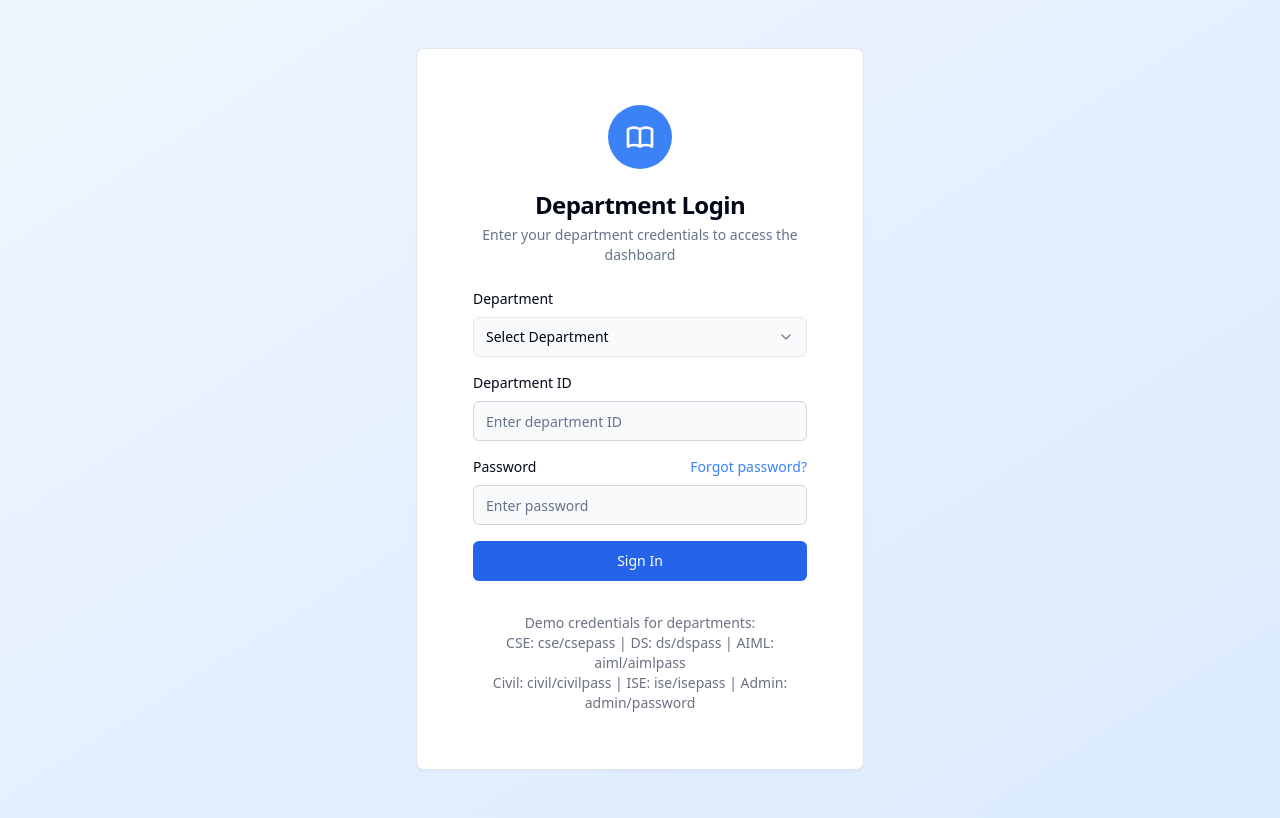
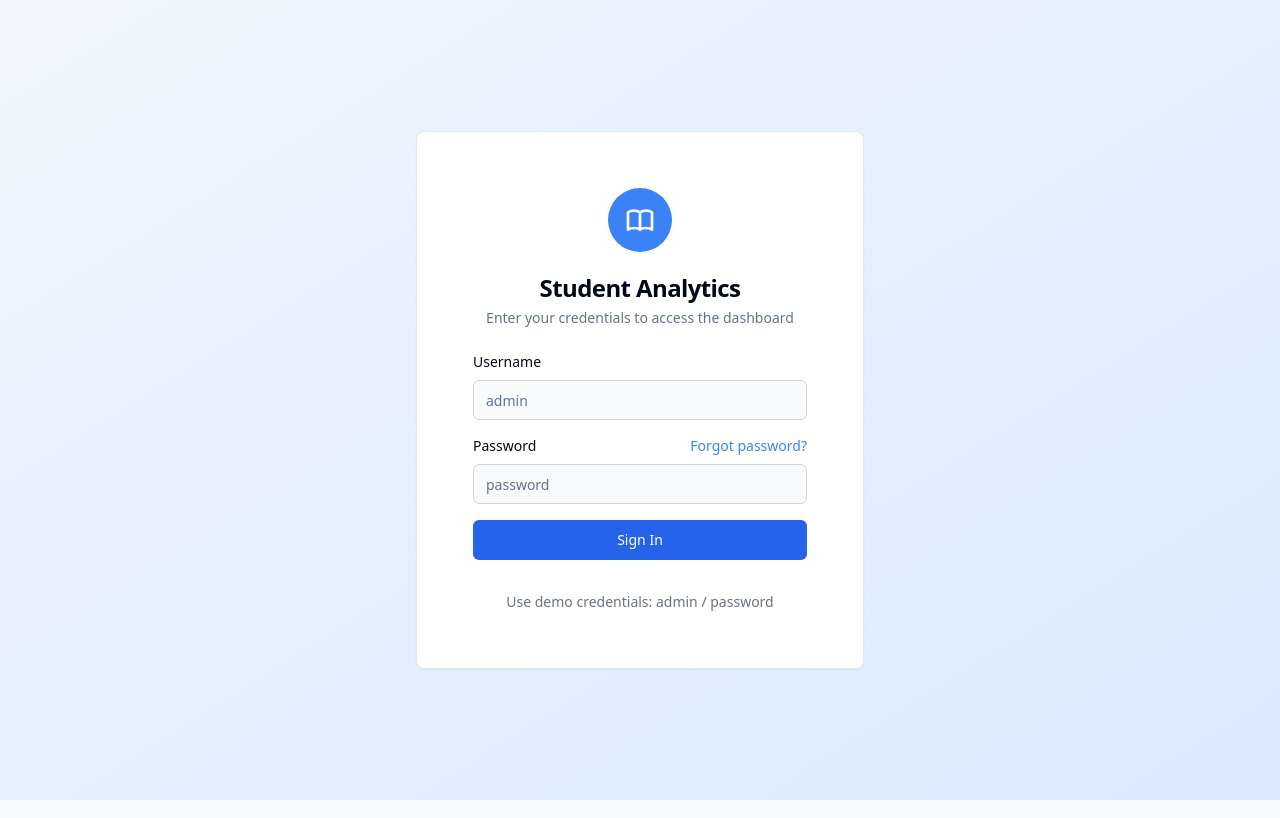
Before and after one commit to Prabhas2004/college-progress-tracker, a React (Vite) app: page / in a window 1280 px wide. Built offline with nearby package versions, Linux system fonts and the light colour scheme.

Commit message:
Reverted to commit d2c9d53537ad489e32493b5bd5cad71b809b6393

```diff
--- a/src/App.tsx
+++ b/src/App.tsx
@@ -4,7 +4,6 @@ import { Toaster as Sonner } from "@/components/ui/sonner";
 import { TooltipProvider } from "@/components/ui/tooltip";
 import { QueryClient, QueryClientProvider } from "@tanstack/react-query";
 import { BrowserRouter, Routes, Route, Navigate } from "react-router-dom";
-import { createContext, useContext, useEffect, useState } from "react";
 import Login from "./pages/Login";
 import Dashboard from "./pages/Dashboard";
 import Semester from "./pages/Semester";
@@ -13,46 +12,12 @@ import NotFound from "./pages/NotFound";
 
 const queryClient = new QueryClient();
 
-// Create Auth Context
-export const AuthContext = createContext<{
-  currentDepartment: string | null;
-  departmentName: string | null;
-}>({
-  currentDepartment: null,
-  departmentName: null,
-});
-
-// Auth Provider Component
-const AuthProvider = ({ children }: { children: React.ReactNode }) => {
-  const [currentDepartment, setCurrentDepartment] = useState<string | null>(null);
-  const [departmentName, setDepartmentName] = useState<string | null>(null);
-
-  useEffect(() => {
-    // Get department info from localStorage
-    const storedDepartment = localStorage.getItem('currentDepartment');
-    const storedDepartmentName = localStorage.getItem('departmentName');
-
-    setCurrentDepartment(storedDepartment);
-    setDepartmentName(storedDepartmentName);
-  }, []);
-
-  return (
-    <AuthContext.Provider value={{ currentDepartment, departmentName }}>
-      {children}
-    </AuthContext.Provider>
-  );
-};
-
-// Custom hook to use Auth context
-export const useAuth = () => useContext(AuthContext);
-
 const App = () => (
   <QueryClientProvider client={queryClient}>
     <TooltipProvider>
       <Toaster />
       <Sonner />
       <BrowserRouter>
-        <AuthProvider>
         <Routes>
           <Route path="/" element={<Login />} />
           <Route path="/dashboard" element={<Dashboard />} />
@@ -60,7 +25,6 @@ const App = () => (
           <Route path="/student/:semId/:studentId" element={<StudentDetail />} />
           <Route path="*" element={<NotFound />} />
         </Routes>
-        </AuthProvider>
       </BrowserRouter>
     </TooltipProvider>
   </QueryClientProvider>
--- a/src/components/CustomHeader.tsx
+++ /dev/null
@@ -1,26 +0,0 @@
-
-import React from 'react';
-import Header from './Header';
-import DepartmentBadge from './DepartmentBadge';
-import { useAuth } from '@/App';
-
-interface CustomHeaderProps {
-  onLogout: () => void;
-}
-
-const CustomHeader = ({ onLogout }: CustomHeaderProps) => {
-  const { departmentName } = useAuth();
-
-  return (
-    <div className="relative">
-      <Header onLogout={onLogout} />
-      {departmentName && (
-        <div className="absolute top-0 right-4 transform mt-4">
-          <DepartmentBadge />
-        </div>
-      )}
-    </div>
-  );
-};
-
-export default CustomHeader;
--- a/src/components/DepartmentBadge.tsx
+++ /dev/null
@@ -1,30 +0,0 @@
-
-import React from 'react';
-import { useAuth } from '@/App';
-import { Badge } from '@/components/ui/badge';
-
-const DepartmentBadge = () => {
-  const { departmentName, currentDepartment } = useAuth();
-
-  if (!departmentName || !currentDepartment) return null;
-
-  // Colors based on department
-  const colors = {
-    cse: "bg-blue-500 hover:bg-blue-600",
-    ds: "bg-green-500 hover:bg-green-600",
-    aiml: "bg-purple-500 hover:bg-purple-600",
-    civil: "bg-yellow-500 hover:bg-yellow-600",
-    ise: "bg-red-500 hover:bg-red-600",
-    admin: "bg-gray-700 hover:bg-gray-800",
-  };
-
-  const badgeColor = colors[currentDepartment as keyof typeof colors] || "bg-blue-500 hover:bg-blue-600";
-
-  return (
-    <Badge className={`${badgeColor} text-white px-3 py-1 text-sm`}>
-      {departmentName}
-    </Badge>
-  );
-};
-
-export default DepartmentBadge;
--- a/src/pages/Login.tsx
+++ b/src/pages/Login.tsx
@@ -5,32 +5,10 @@ import { Button } from '@/components/ui/button';
 import { Input } from '@/components/ui/input';
 import { Card, CardHeader, CardTitle, CardDescription, CardContent, CardFooter } from '@/components/ui/card';
 import { toast } from 'sonner';
-import { Select, SelectContent, SelectGroup, SelectItem, SelectLabel, SelectTrigger, SelectValue } from '@/components/ui/select';
-
-// Define department credentials
-const departmentCredentials = {
-  cse: { id: 'cse', password: 'csepass' },
-  ds: { id: 'ds', password: 'dspass' },
-  aiml: { id: 'aiml', password: 'aimlpass' },
-  civil: { id: 'civil', password: 'civilpass' },
-  ise: { id: 'ise', password: 'isepass' },
-  admin: { id: 'admin', password: 'password' }, // Keep admin for testing
-};
-
-// Department display names
-const departmentNames = {
-  cse: "Computer Science Engineering",
-  ds: "Data Science",
-  aiml: "AI & ML",
-  civil: "Civil Engineering",
-  ise: "Information Science Engineering",
-  admin: "Administrator"
-};
 
 const Login = () => {
-  const [departmentId, setDepartmentId] = useState('');
+  const [username, setUsername] = useState('');
   const [password, setPassword] = useState('');
-  const [selectedDepartment, setSelectedDepartment] = useState('');
   const [isLoading, setIsLoading] = useState(false);
   const navigate = useNavigate();
 
@@ -38,32 +16,22 @@ const Login = () => {
     e.preventDefault();
     setIsLoading(true);
 
-    // Check if the selected department and credentials match
-    const validDepartment = Object.keys(departmentCredentials).find(
-      (dept) => dept === selectedDepartment &&
-      departmentCredentials[dept as keyof typeof departmentCredentials].id === departmentId &&
-      departmentCredentials[dept as keyof typeof departmentCredentials].password === password
-    );
-
     // Simulating API call
     setTimeout(() => {
-      if (validDepartment) {
-        // Store department info in localStorage
-        localStorage.setItem('currentDepartment', selectedDepartment);
-        localStorage.setItem('departmentName', departmentNames[selectedDepartment as keyof typeof departmentNames]);
-
-        toast.success(`${departmentNames[selectedDepartment as keyof typeof departmentNames]} login successful!`);
+      // Demo credentials for easy testing
+      if (username === 'admin' && password === 'password') {
+        toast.success('Login successful!');
         navigate('/dashboard');
       } else {
-        toast.error('Invalid department or credentials');
+        toast.error('Invalid credentials. Try admin/password');
       }
       setIsLoading(false);
     }, 1000);
   };
 
   return (
-    <div className="login-container min-h-screen flex items-center justify-center bg-gray-50 py-12 px-4 sm:px-6 lg:px-8">
-      <Card className="login-card w-full max-w-md">
+    <div className="login-container">
+      <Card className="login-card">
         <CardHeader className="space-y-1">
           <div className="flex items-center justify-center mb-4">
             <div className="w-16 h-16 bg-blue-500 rounded-full flex items-center justify-center">
@@ -72,48 +40,23 @@ const Login = () => {
               </svg>
             </div>
           </div>
-          <CardTitle className="text-2xl font-bold text-center">Department Login</CardTitle>
+          <CardTitle className="text-2xl font-bold text-center">Student Analytics</CardTitle>
           <CardDescription className="text-center">
-            Enter your department credentials to access the dashboard
+            Enter your credentials to access the dashboard
           </CardDescription>
         </CardHeader>
         <CardContent>
           <form onSubmit={handleLogin}>
             <div className="grid gap-4">
               <div className="grid gap-2">
-                <label htmlFor="department" className="text-sm font-medium">
-                  Department
-                </label>
-                <Select
-                  value={selectedDepartment}
-                  onValueChange={setSelectedDepartment}
-                  required
-                >
-                  <SelectTrigger className="w-full">
-                    <SelectValue placeholder="Select Department" />
-                  </SelectTrigger>
-                  <SelectContent>
-                    <SelectGroup>
-                      <SelectLabel>Departments</SelectLabel>
-                      <SelectItem value="cse">Computer Science (CSE)</SelectItem>
-                      <SelectItem value="ds">Data Science (DS)</SelectItem>
-                      <SelectItem value="aiml">AI & ML (AIML)</SelectItem>
-                      <SelectItem value="civil">Civil Engineering</SelectItem>
-                      <SelectItem value="ise">Information Science (ISE)</SelectItem>
-                      <SelectItem value="admin">Admin</SelectItem>
-                    </SelectGroup>
-                  </SelectContent>
-                </Select>
-              </div>
-              <div className="grid gap-2">
-                <label htmlFor="departmentId" className="text-sm font-medium">
-                  Department ID
+                <label htmlFor="username" className="text-sm font-medium">
+                  Username
                 </label>
                 <Input
-                  id="departmentId"
-                  placeholder="Enter department ID"
-                  value={departmentId}
-                  onChange={(e) => setDepartmentId(e.target.value)}
+                  id="username"
+                  placeholder="admin"
+                  value={username}
+                  onChange={(e) => setUsername(e.target.value)}
                   required
                   className="border-gray-300"
                 />
@@ -130,7 +73,7 @@ const Login = () => {
                 <Input
                   id="password"
                   type="password"
-                  placeholder="Enter password"
+                  placeholder="password"
                   value={password}
                   onChange={(e) => setPassword(e.target.value)}
                   required
@@ -159,9 +102,7 @@ const Login = () => {
         </CardContent>
         <CardFooter className="flex flex-col">
           <div className="text-center text-sm text-gray-500 mt-2">
-            <p>Demo credentials for departments:</p>
-            <p>CSE: cse/csepass | DS: ds/dspass | AIML: aiml/aimlpass</p>
-            <p>Civil: civil/civilpass | ISE: ise/isepass | Admin: admin/password</p>
+            <p>Use demo credentials: admin / password</p>
           </div>
         </CardFooter>
       </Card>
--- a/src/pages/Semester.tsx
+++ b/src/pages/Semester.tsx
@@ -4,18 +4,16 @@ import { useNavigate, useParams } from 'react-router-dom';
 import { Card, CardContent } from '@/components/ui/card';
 import { Input } from '@/components/ui/input';
 import { Tabs, TabsContent, TabsList, TabsTrigger } from '@/components/ui/tabs';
-import CustomHeader from '@/components/CustomHeader';
+import Header from '@/components/Header';
 import StudentCard from '@/components/StudentCard';
 import SemesterSelector from '@/components/SemesterSelector';
 import { generateMockStudents } from '@/lib/mock-data';
-import { useAuth } from '@/App';
 
 const Semester = () => {
   const { semId } = useParams<{ semId: string }>();
   const [searchQuery, setSearchQuery] = useState('');
   const [students, setStudents] = useState<any[]>([]);
   const navigate = useNavigate();
-  const { currentDepartment } = useAuth();
 
   useEffect(() => {
     // Generate mock students based on semester
@@ -30,9 +28,6 @@ const Semester = () => {
   );
 
   const handleLogout = () => {
-    // Clear department info on logout
-    localStorage.removeItem('currentDepartment');
-    localStorage.removeItem('departmentName');
     navigate('/');
   };
 
@@ -58,7 +53,7 @@ const Semester = () => {
 
   return (
     <div className="min-h-screen bg-gray-50">
-      <CustomHeader onLogout={handleLogout} />
+      <Header onLogout={handleLogout} />
 
       <div className="container mx-auto px-4 py-6">
         <div className="flex flex-col md:flex-row justify-between items-center mb-6">
```
Also changed, not shown: 1 other file (tests, documents, lock files or other folders). Lines whose indentation alone changed are shown as unchanged.
